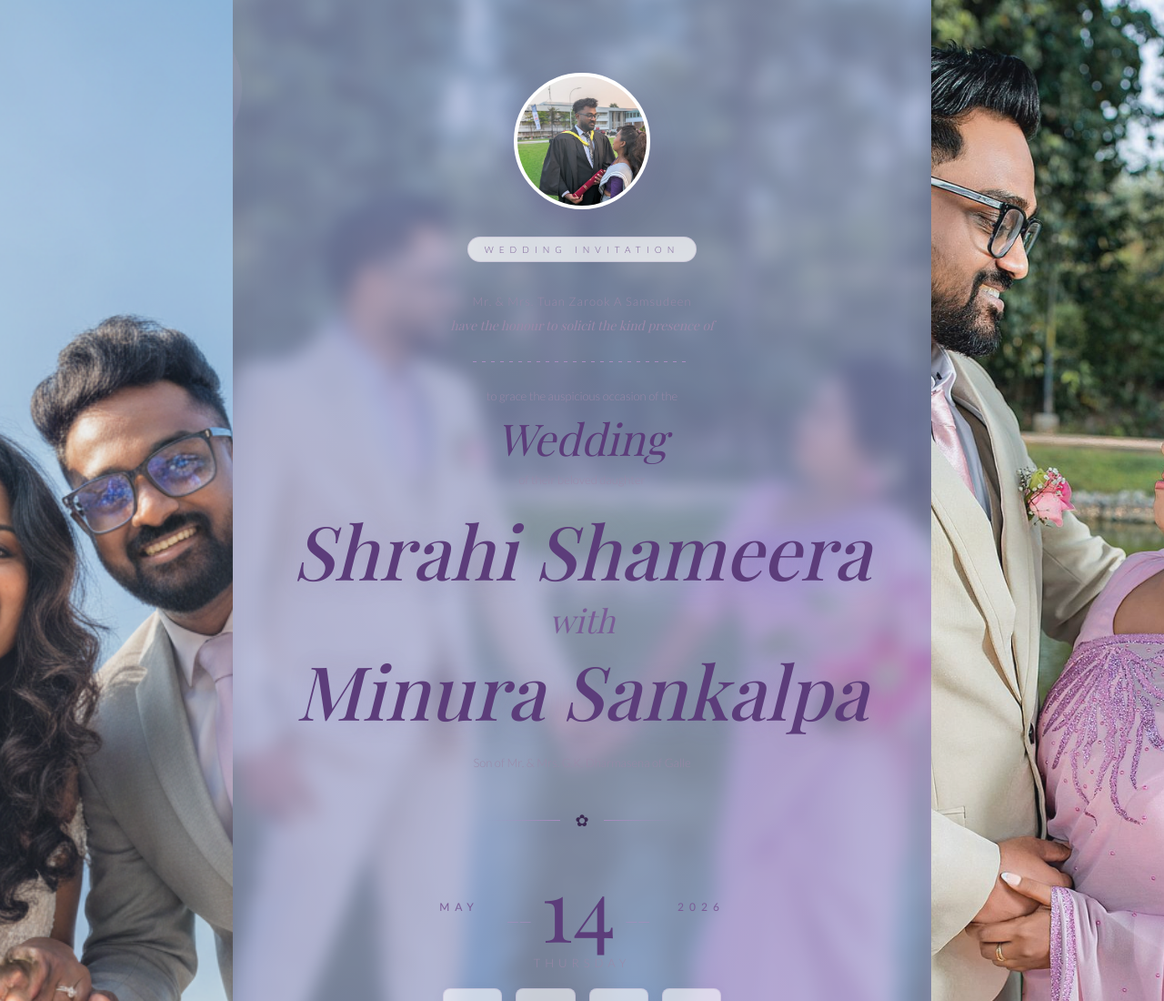
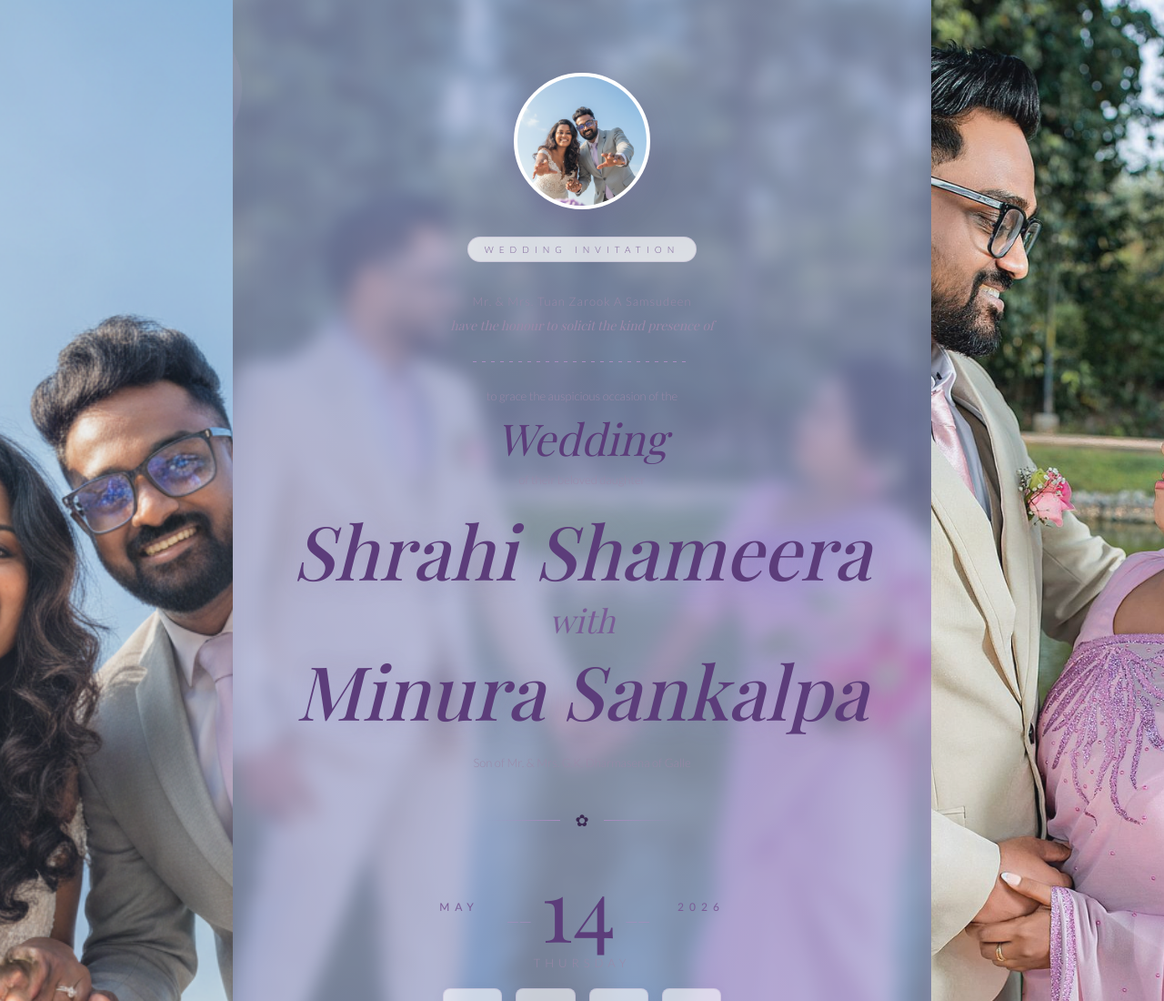
Before and after one commit to minura986/wedding-invitation, a React app: page invitation.html in a window 1280 px wide. Shown: the top 1100 px of the page at 91% size. Built offline with nearby package versions, Linux system fonts and the light colour scheme; a web font is replaced by a local one.

Commit message:
Update circular image to slide1.png

```diff
--- a/invitation.html
+++ b/invitation.html
@@ -1313,7 +1313,7 @@
 
     <div class="hero-content">
       <div class="hero-image-circle">
-        <img src="public/images/slide2.jpeg" alt="Couple Image" onerror="this.style.display='none'" />
+        <img src="public/images/slide1.png" alt="Couple Image" onerror="this.style.display='none'" />
       </div>
       <div class="hero-tag">Wedding Invitation</div>
 
```
